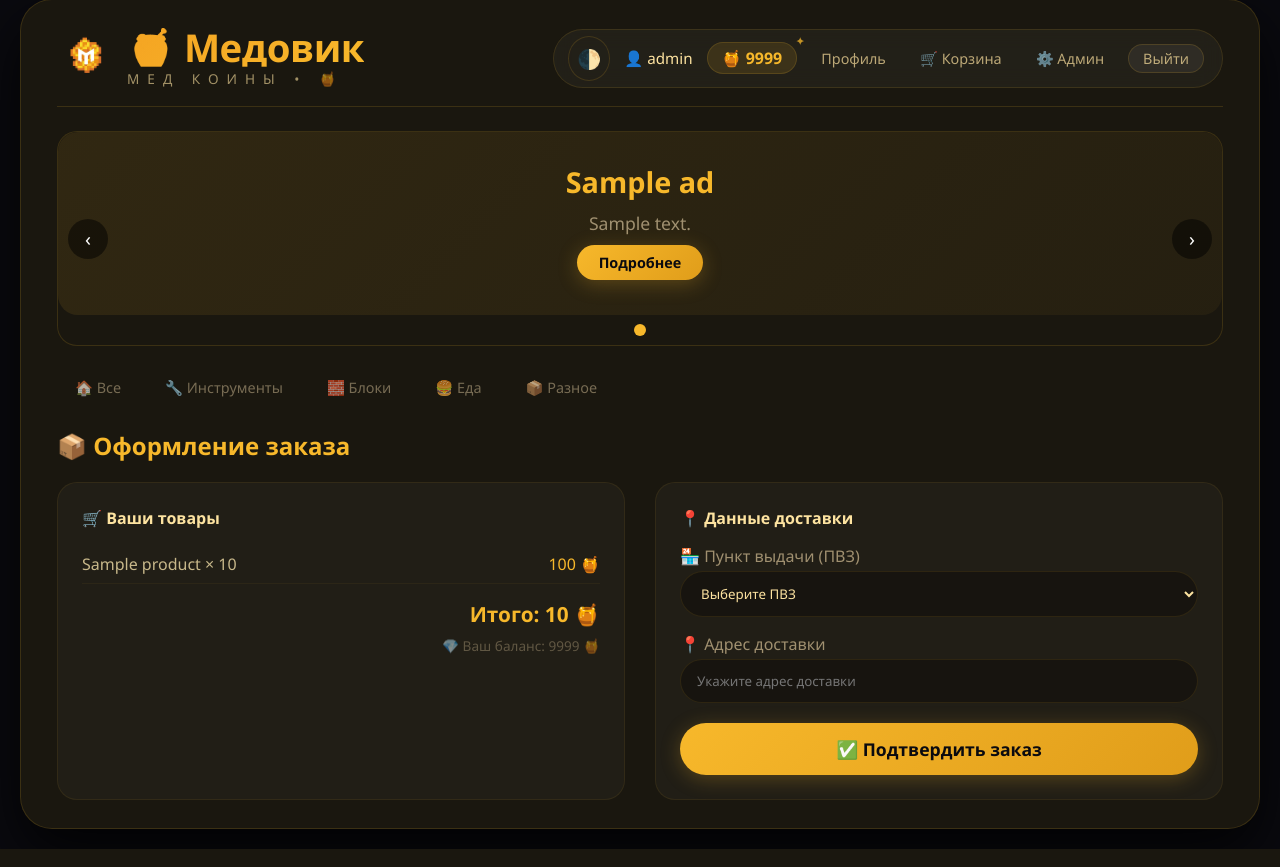
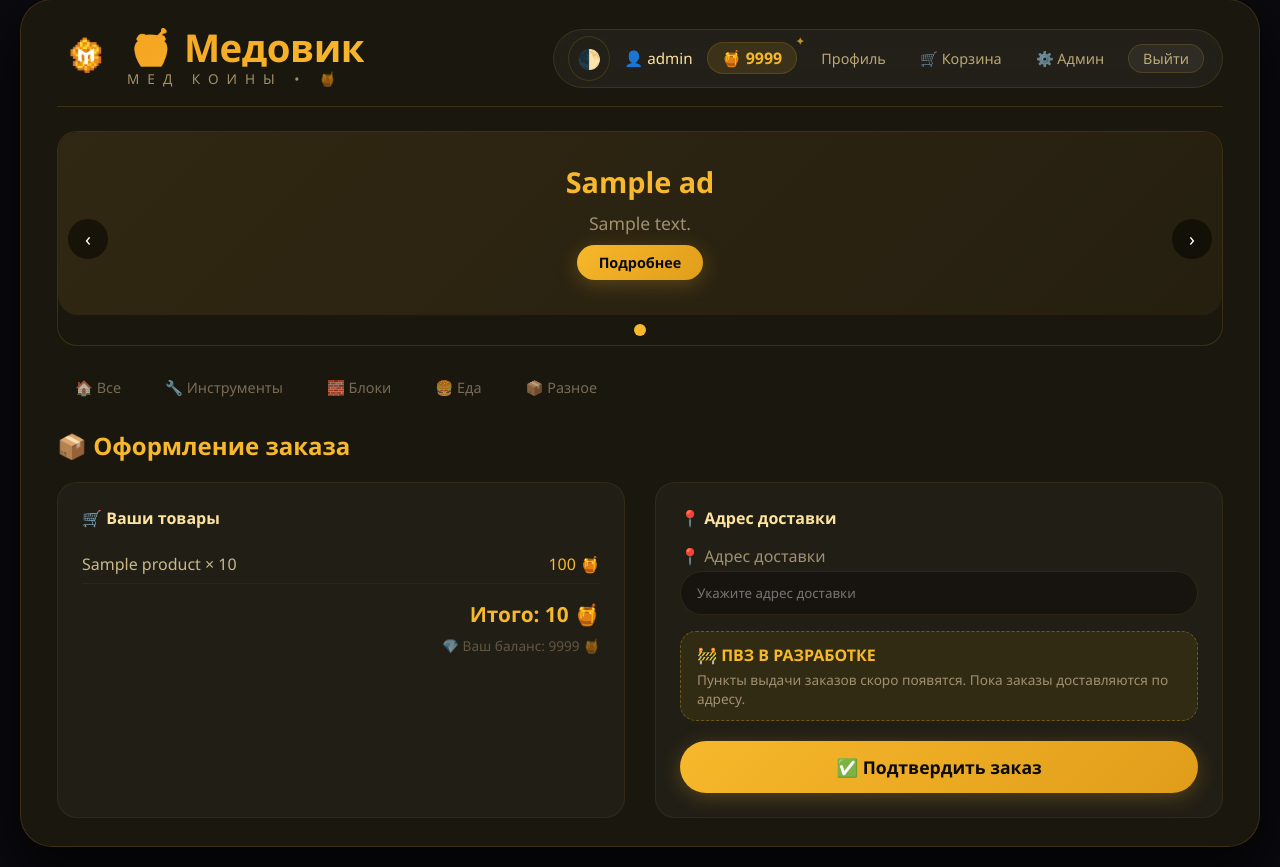
Before and after one commit to mornajtm/medovik-shop, a Flask app: template medovik_shop/templates/checkout.html in a window 1280 px wide. Shown: the part 21-888 px from the top of the page. Run offline with Flask 3, Linux system fonts and the light colour scheme; a user stored in the database is signed in; data comes from the database, SQL or seed files in the repository; tables that the repository leaves empty hold one stand-in row (values such as "Sample post"); the template is opened without the code that fills it: most values are stand-ins (such as "Sample title", 1, 10 or a date in 2020).

Commit message:
Update checkout.html

```diff
--- a/medovik_shop/templates/checkout.html
+++ b/medovik_shop/templates/checkout.html
@@ -4,6 +4,7 @@
 <h2 style="color:#f7b82b; margin-bottom:20px;">📦 Оформление заказа</h2>
 
 <div style="display:grid; grid-template-columns:1fr 1fr; gap:30px;">
+    <!-- Список товаров -->
     <div style="background:rgba(255,255,255,0.03); border-radius:20px; padding:24px; border:1px solid rgba(247,184,43,0.08);">
         <h4 style="color:#fde3a0; margin-bottom:16px;">🛒 Ваши товары</h4>
         {% for item in cart_items %}
@@ -25,25 +26,24 @@
         </div>
     </div>
 
+    <!-- Форма доставки -->
     <div style="background:rgba(255,255,255,0.03); border-radius:20px; padding:24px; border:1px solid rgba(247,184,43,0.08);">
-        <h4 style="color:#fde3a0; margin-bottom:16px;">📍 Данные доставки</h4>
+        <h4 style="color:#fde3a0; margin-bottom:16px;">📍 Адрес доставки</h4>
 
         <form method="POST" action="{{ url_for('checkout') }}">
             <div style="margin-bottom:16px;">
-                <label style="color:#a09070; display:block; margin-bottom:4px;">🏪 Пункт выдачи (ПВЗ)</label>
-                <select name="pickup_point" required style="width:100%; padding:12px 16px; border-radius:30px; border:1px solid rgba(247,184,43,0.1); background:rgba(0,0,0,0.3); color:#fde3a0;">
-                    <option value="">Выберите ПВЗ</option>
-                    <option value="СДЭК - ТЦ Мега">СДЭК - ТЦ Мега</option>
-                    <option value="Почта России - Центральная">Почта России - Центральная</option>
-                    <option value="Boxberry - Ул. Ленина 15">Boxberry - Ул. Ленина 15</option>
-                    <option value="Яндекс Маркет - ТРЦ Европа">Яндекс Маркет - ТРЦ Европа</option>
-                    <option value="Самовывоз - Медовик офис">Самовывоз - Медовик офис</option>
-                </select>
+                <label style="color:#a09070; display:block; margin-bottom:4px;">📍 Адрес доставки</label>
+                <input type="text" name="address" placeholder="Укажите адрес доставки" required style="width:100%; padding:12px 16px; border-radius:30px; border:1px solid rgba(247,184,43,0.1); background:rgba(0,0,0,0.3); color:#fde3a0;">
             </div>
 
-            <div style="margin-bottom:16px;">
-                <label style="color:#a09070; display:block; margin-bottom:4px;">📍 Адрес доставки</label>
-                <input type="text" name="address" placeholder="Укажите адрес доставки" required style="width:100%; padding:12px 16px; border-radius:30px; border:1px solid rgba(247,184,43,0.1); background:rgba(0,0,0,0.3); color:#fde3a0;">
+            <!-- ===== ПВЗ С ЗАГЛУШКОЙ ===== -->
+            <div style="margin-bottom:16px; padding:12px 16px; border-radius:16px; background:rgba(255,200,0,0.08); border:1px dashed rgba(247,184,43,0.3);">
+                <p style="color:#f7b82b; margin:0; font-weight:600;">🚧 ПВЗ В РАЗРАБОТКЕ</p>
+                <p style="color:#a09070; margin:4px 0 0; font-size:0.85rem;">
+                    Пункты выдачи заказов скоро появятся.
+                    Пока заказы доставляются по адресу.
+                </p>
+                <input type="hidden" name="pickup_point" value="ПВЗ пока не доступны (в разработке)">
             </div>
 
             <div style="margin-top:20px;">
```
